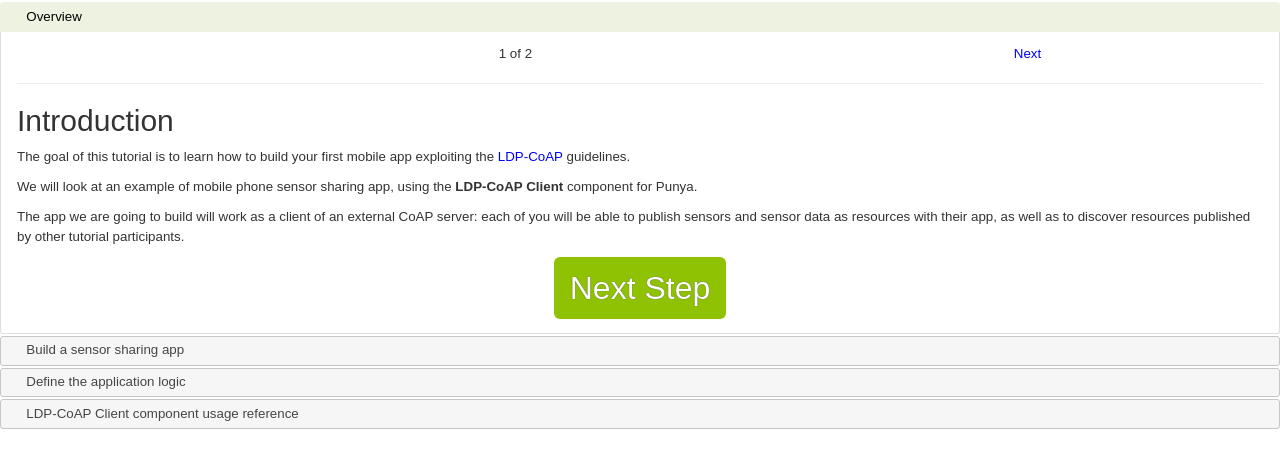
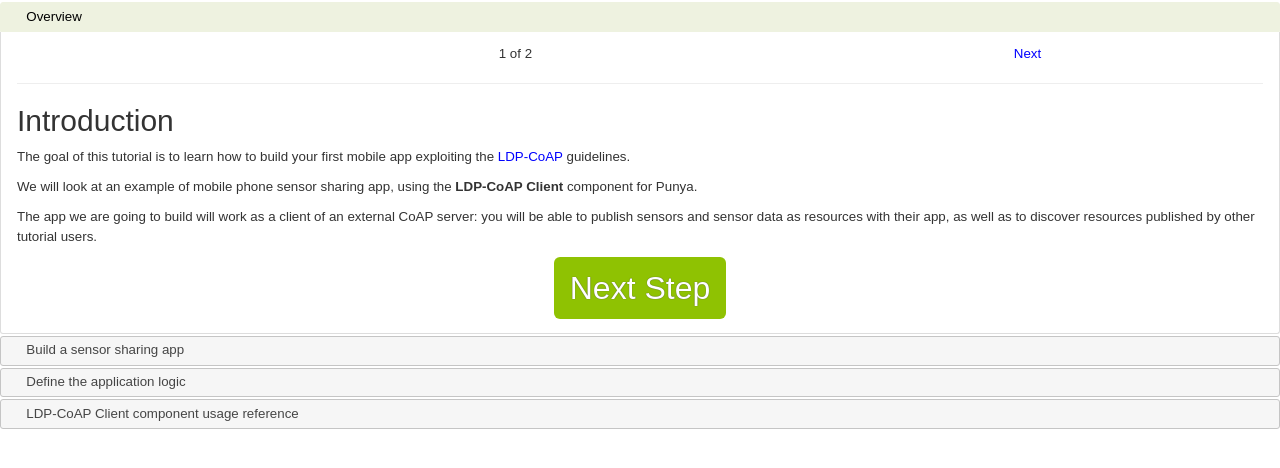
Before and after one commit to mit-dig/punya-tutorials, a Jekyll site: the page built from tutorials/ldp-coap.md, in a window 1280 px wide. Shown: the top 468 px of the page. Built offline with Jekyll 4.4.1, drawn with Linux system fonts in a browser that asks for light colours; nearby versions of some CDN libraries.

Commit message:
Fix minor typos in the LDP-CoAP tutorial

```diff
--- a/tutorials/ldp-coap.md
+++ b/tutorials/ldp-coap.md
@@ -11,7 +11,7 @@
 
 We will look at an example of mobile phone sensor sharing app, using the **LDP-CoAP Client** component for Punya.
 
-The app we are going to build will work as a client of an external CoAP server: each of you will be able to publish sensors and sensor data as resources with their app, as well as to discover resources published by other tutorial participants.
+The app we are going to build will work as a client of an external CoAP server: you will be able to publish sensors and sensor data as resources with their app, as well as to discover resources published by other tutorial users.
 
 ## Mobile device sensor sharing app
 
@@ -37,19 +37,19 @@
 
 ## Set the Server URL
 
-Now, some user interface. Let’s start with a `VerticalArrangement` (from the **Layout** list in the palette) for the main flow of UI components: we will set “Fill parent” for both _Height_ and _Width_ properties.
+Now, some user interface. Let’s start with a `VerticalArrangement` (from the **Layout** list in the palette) for the main flow of UI components: we will set Fill parent for both _Height_ and _Width_ properties.
 
-Now add an `HorizontalArrangement` within it, with “Automatic” _Height_ and “Fill parent” _Width_.
+Now add an `HorizontalArrangement` within it, with Automatic _Height_ and Fill parent _Width_.
 
-We firstly need a text field to allow the user to set the URL of the LDP-CoAP server: inside the HorizontalArrangement add a Label (from the **User Interface** list in the palette) and set “Server URL:” for the Text property on the Properties panel.
+We firstly need a text field to allow the user to set the URL of the LDP-CoAP server: inside the HorizontalArrangement add a Label (from the **User Interface** list in the palette) and set "Server URL:" for the Text property on the Properties panel.
 
 Now add a TextBox next to the Label and set both its Hint and Text to `coap://punya-sparql.csail.mit.edu:5683`, which resolves to `coap://37.183.195.98:5683` at the time of writing this tutorial.
 
-Notice that the CoAP protocol has `coap://` URI scheme and default UDP port `5683`. You can set its _Width_ to “Fill parent” for better looks.
+Notice that the CoAP protocol has `coap://` URI scheme and default UDP port `5683`. You can set its _Width_ to Fill parent for better looks.
 
 ![A screenshot of the Punya Designer view.](ldp-coap/gui.png){:.enlargeImage}
 
-It may be useful to give this TextBox a recognizable name, e.g. _"ServerTextBox”_, by selecting it in the Components hierarchy to the right of the UI screen and clicking Rename.
+It may be useful to give this TextBox a recognizable name, e.g. _ServerTextBox_, by selecting it in the Components hierarchy to the right of the UI screen and clicking Rename.
 
 ![A screenshot of the Punya Designer view.](ldp-coap/rename-textbox.png){:.enlargeImage}
 
@@ -57,13 +57,13 @@
 
 Now we need another `HorizontalArrangement` row with a Label and a TextBox: this is for allowing users to insert their name.
 
-We can call this TextBox _“UserTextBox”_.
+We can call this TextBox _UserTextBox_.
 
 ![A screenshot of the Punya Designer view.](ldp-coap/username.png){:.enlargeImage}
 
 ## Add a button to register new sensors
 
-Now we need a Button labeled _“Register sensor”_ with Width set to “Fill parent”. We can rename it _“RegisterButton”_ to be more meaningful.
+Now we need a Button labeled _Register sensor_ with Width set to Fill parent. We can rename it _RegisterButton_ to be more meaningful.
 
 Sensor discovery will occur automatically through server polling.
 
@@ -75,9 +75,9 @@
 
 ## Add the sensor list
 
-Now we need a `ListView` component called _“SensorListView”_ to show all discovered sensors: let’s set its Width to “Fill parent” and Height to **30 percent** or **35 percent** (that should be good for the majority of screen sizes and resolutions).
+Now we need a `ListView` component called _SensorListView_ to show all discovered sensors: let’s set its Width to Fill parent and Height to **30 percent** or **35 percent** (that should be good for the majority of screen sizes and resolutions).
 
-Finally, we add a `TextBox` called _“OutputTextBox”_ for sensor data, with both Width and Height set to “Fill parent” to fill the rest of the screen.
+Finally, we add a `TextBox` called _OutputTextBox_ for sensor data, with both Width and Height set to Fill parent to fill the rest of the screen.
 
 This is the end result:
 
@@ -409,7 +409,7 @@
 
 ## CoRE Link Format resource discovery
 
-To perform resource discovery according to the (CoRE Link Format specification)[https://tools.ietf.org/html/rfc6690]{:target="_blank"}, several blocks are available, depending on the MIME type of the response content.
+To perform resource discovery according to the [CoRE Link Format specification](https://tools.ietf.org/html/rfc6690){:target="_blank"}, several blocks are available, depending on the MIME type of the response content.
 
 To perform a discovery that returns a `text/turtle` response content format, the following `DiscoveryResourcesTextTurtle`{:.method} block is available:
 
```
Also changed, not shown: other parts of tutorials/ldp-coap.md (+1 -1 lines).
